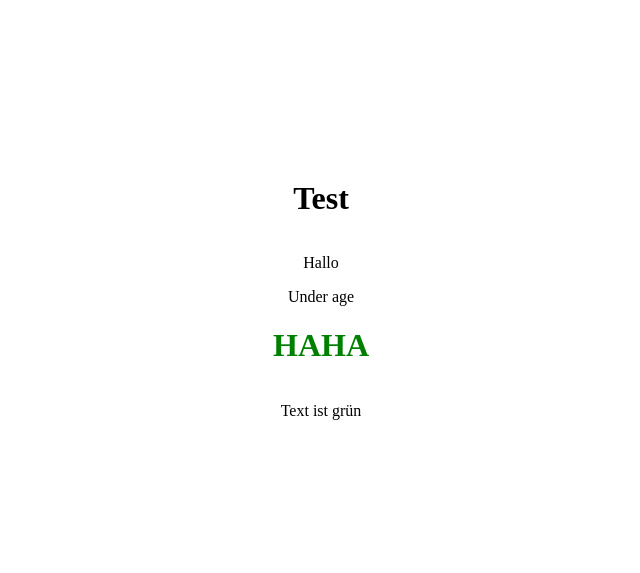
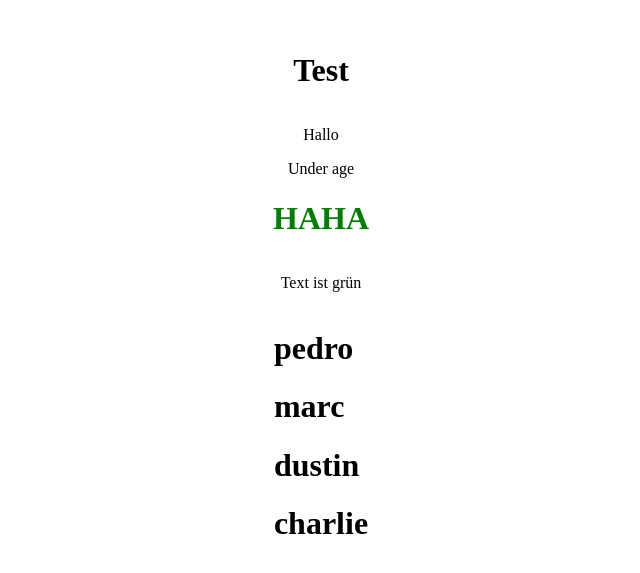
Before and after one commit to kasparlaurenz/pedrotech-course, a React (Create React App) app: page / in a window 1280 px wide. Shown: the part 111-684 px from the top of the page, without its empty margins (327-967 px from the left). Built offline with nearby package versions, Linux system fonts and the light colour scheme; the HTML template or start-up script is replaced by a standard one.

Commit message:
map over a list

```diff
--- a/src/App.tsx
+++ b/src/App.tsx
@@ -1,6 +1,7 @@
 import React from 'react';
 import './App.css';
 import Component from './components/Component/Component';
+import Lists from './components/Lists';
 
 function App() {
   const age = 15;
@@ -19,6 +20,7 @@ function App() {
         </>
       )}
       {isGreen && <p>Text ist grün</p>}
+      <Lists />
     </div>
   );
 }
--- /dev/null
+++ b/src/components/Lists.tsx
@@ -0,0 +1,14 @@
+import React from 'react';
+
+const Lists = () => {
+  const names = ['pedro', 'marc', 'dustin', 'charlie'];
+  return (
+    <div className="Lists">
+      {names.map((name, key) => {
+        return <h1 key={key}>{name}</h1>;
+      })}
+    </div>
+  );
+};
+
+export default Lists;
```
